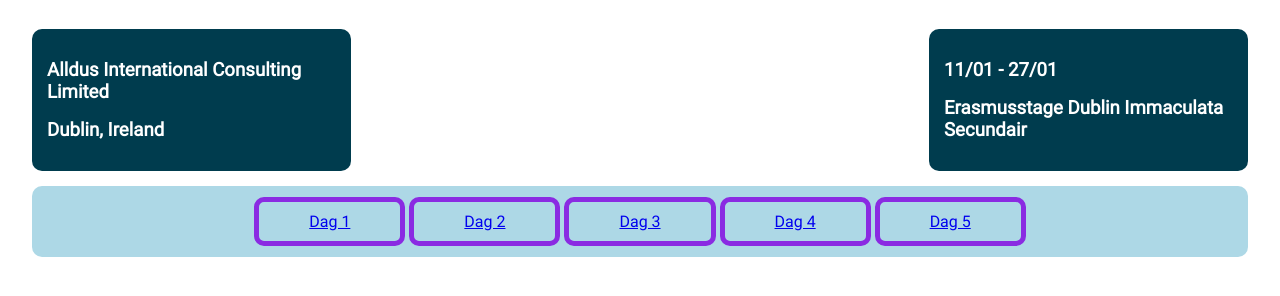
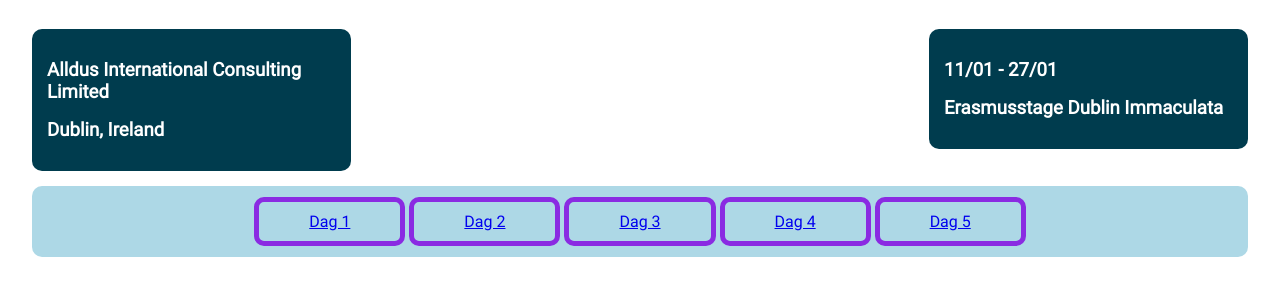
Before and after one commit to DaanVT-immalle/DaanVT-immalle.github.io, a plain HTML site: page DAGVERSLAGEN_DaanVanTiggel/index.html in a window 1280 px wide. Shown: the part 88-384 px from the top of the page. Drawn offline with Linux system fonts and the light colour scheme.

Commit message:
Stageinfo aangepast

```diff
--- a/DAGVERSLAGEN_DaanVanTiggel/index.html
+++ b/DAGVERSLAGEN_DaanVanTiggel/index.html
@@ -14,7 +14,7 @@
         <section class="StageInfo">
             <aside id="StageDatum">
                 <h2>11/01 - 27/01</h2>
-                <h2>Erasmusstage Dublin Immaculata Secundair</h2>
+                <h2>Erasmusstage Dublin Immaculata </h2>
             </aside>
             <section class="Bedrijfsinfo">
                 <h2>Alldus International Consulting Limited </h2>
```
